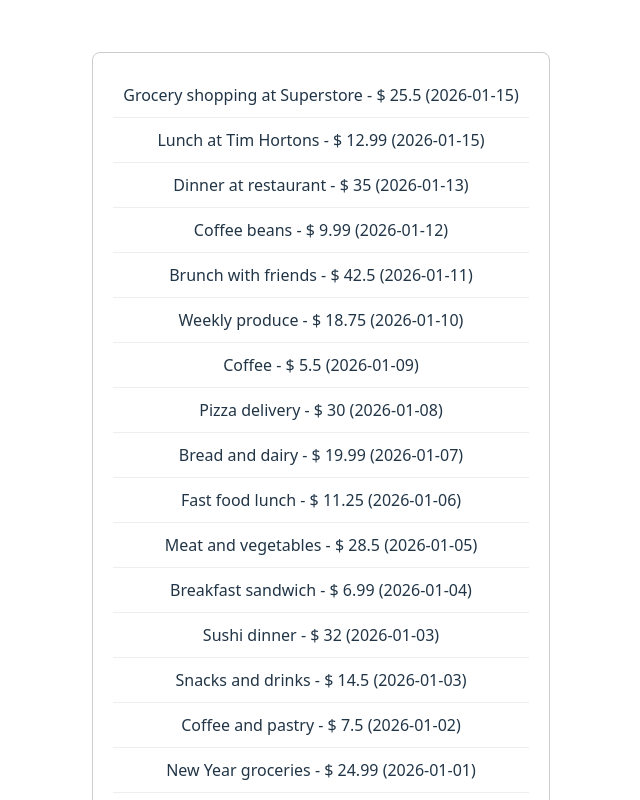
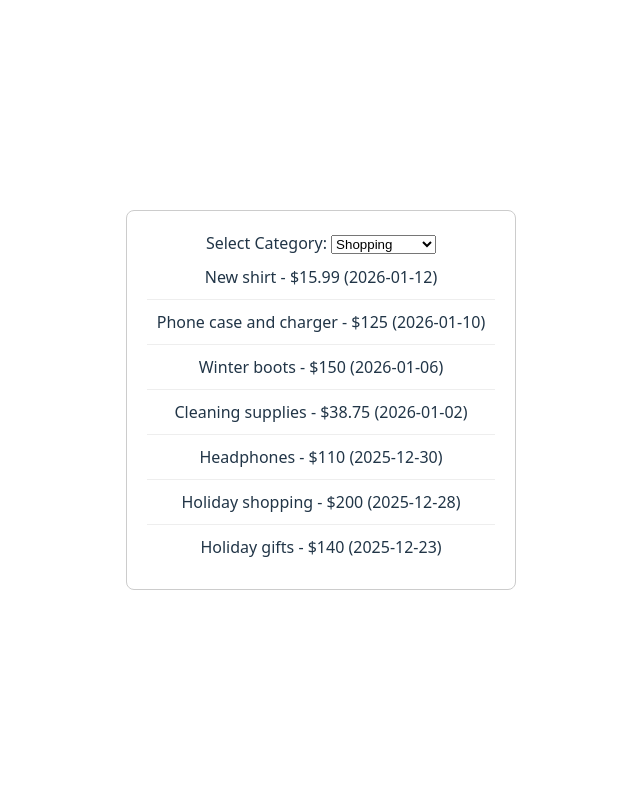
Before and after one commit to ntolentino4/group-6-full-stack-project, a React (Vite) app in the folder vite-project/: page / in a window 1280 px wide. Shown: the top 800 px of the page, without its empty margins (319-959 px from the left). Built offline with nearby package versions, Linux system fonts and the light colour scheme.

Commit message:
Add: category filter to the ExpenseFilter.tsx component. Passes axe DevTools accessibility checks with (0) issues.

```diff
--- a/vite-project/src/components/expense-filter/ExpenseFilter.tsx
+++ b/vite-project/src/components/expense-filter/ExpenseFilter.tsx
@@ -1,17 +1,34 @@
 import { mockExpenses } from '../../data/mockExpenses'
 import './ExpenseFilter.css'
+import { useState } from 'react'
 
 function ExpenseFilter() {
-  const foodExpenses = mockExpenses.filter(
-    expense => expense.category === "Food"
+
+  // Default category state "Shopping"
+  const [selectedCategory, setSelectedCategory] = useState("Shopping")
+
+// Filter the expenses by the selected expense.category, default "Shopping"".
+  const filteredExpenses = mockExpenses.filter(
+    expense => expense.category === selectedCategory
   )
 
+// Create a select dropdown to setSelectedCategory, then use map to display the filtered expenses.
   return (
     <section className="expense-filter">
+       <label htmlFor="category-select">Select Category: </label>
+       <select id="category-select" value={selectedCategory} onChange={(e) => setSelectedCategory(e.target.value)}>
+        <option value="Food">Food</option>
+        <option value="Transport">Transport</option>
+        <option value="Housing">Housing</option>
+        <option value="Entertainment">Entertainment</option>
+        <option value="Shopping">Shopping</option>
+        <option value="Health">Health</option>
+       </select>
+
       <ul>
-        {foodExpenses.map((expense) => (
+        {filteredExpenses.map((expense) => (
           <li key={expense.id}>
-            {expense.description} - $ {expense.amount} ({expense.date})
+            {expense.description} - ${expense.amount} ({expense.date})
           </li>
         ))}
       </ul>
@@ -19,4 +36,5 @@ function ExpenseFilter() {
   )
 }
 
+// Export to App.tsx
 export default ExpenseFilter
```
